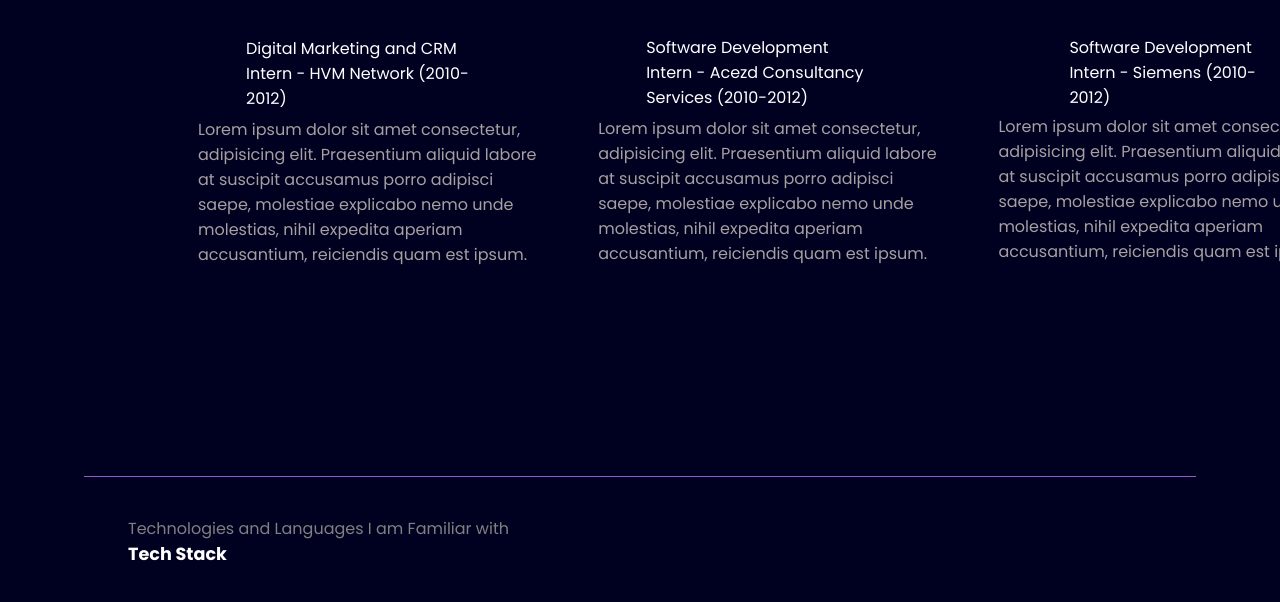
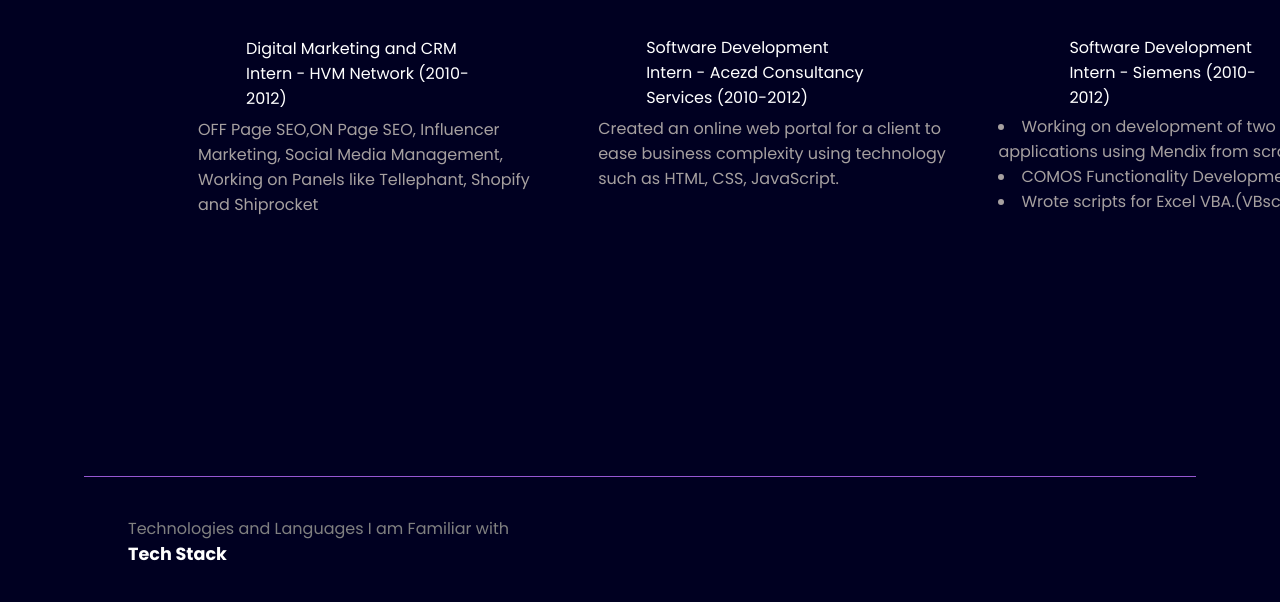
Before and after one commit to Eziox69/Personal_Portfolio, a plain HTML site: page index.html in a window 1280 px wide. Shown: the part 877-1479 px from the top of the page. Drawn offline with nearby package versions, Linux system fonts and the light colour scheme.

Commit message:
Description added

```diff
--- a/index.html
+++ b/index.html
@@ -357,15 +357,20 @@
         <div class="box">
           <div class="vertical"><img class="img-top" src="HVM.png" alt="">
             <div class="vertical-title">Digital Marketing and CRM Intern - HVM Network (2010-2012)</div>
-            <div class="vertical-desc">Lorem ipsum dolor sit amet consectetur, adipisicing elit. Praesentium aliquid labore at suscipit accusamus porro adipisci saepe, molestiae explicabo nemo unde molestias, nihil expedita aperiam accusantium, reiciendis quam est ipsum.</div>
+            <div class="vertical-desc">OFF Page SEO,ON Page SEO, Influencer Marketing, Social Media Management, Working on Panels like
+              Tellephant, Shopify and Shiprocket </div>
           </div>
           <div class="vertical"><img class="img-top" src="Acezd.png" alt="">
             <div class="vertical-title">Software Development Intern - Acezd Consultancy Services (2010-2012)</div>
-            <div class="vertical-desc">Lorem ipsum dolor sit amet consectetur, adipisicing elit. Praesentium aliquid labore at suscipit accusamus porro adipisci saepe, molestiae explicabo nemo unde molestias, nihil expedita aperiam accusantium, reiciendis quam est ipsum.</div>
+            <div class="vertical-desc">Created an online web portal for a client to ease
+              business complexity using technology such as HTML, CSS, JavaScript.</div>
           </div>
           <div class="vertical"><img class="img-siemens" src="Siemens.png" alt="">
             <div class="vertical-titleSE">Software Development Intern - Siemens (2010-2012)</div>
-            <div class="vertical-descSE">Lorem ipsum dolor sit amet consectetur, adipisicing elit. Praesentium aliquid labore at suscipit accusamus porro adipisci saepe, molestiae explicabo nemo unde molestias, nihil expedita aperiam accusantium, reiciendis quam est ipsum.</div>
+            <div class="vertical-descSE"><li>Working on development of two web applications
+              using Mendix from scratch.</li>
+               <li>COMOS Functionality Development.</li>
+               <li>Wrote scripts for Excel VBA.(VBscript)</li></div>
           </div>
         </div>
       </section>
```
